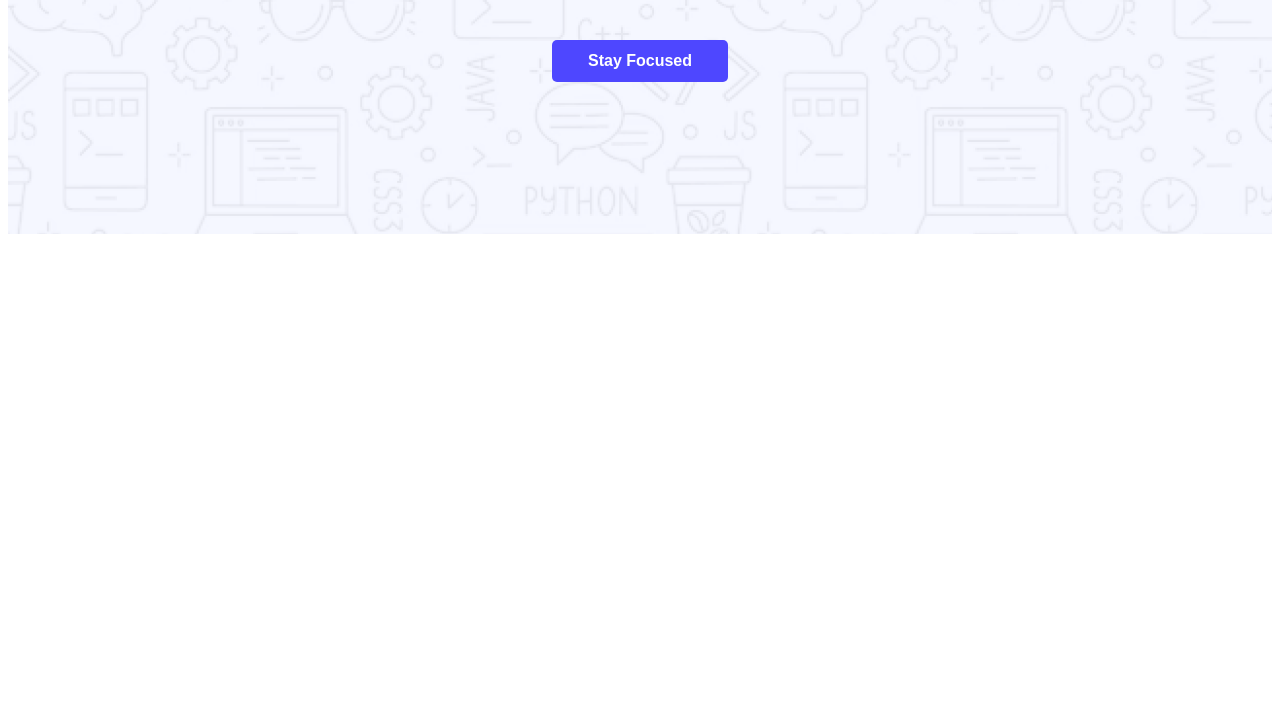
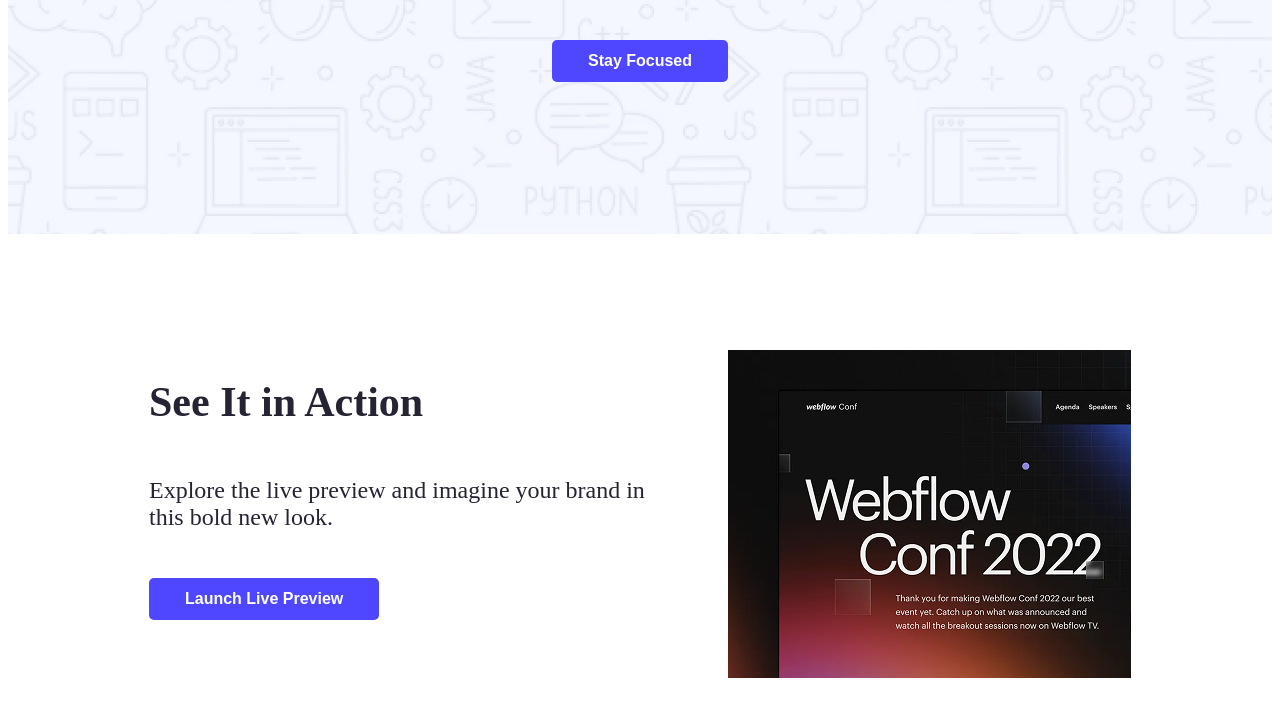
Before and after one commit to sanchoybiswas/1st-assignment, a plain HTML site: page index.html in a window 1280 px wide. Shown: the part 371-1088 px from the top of the page. Before the commit the page ends 800 px from the top, so only its background shows below. Drawn offline with Linux system fonts and the light colour scheme.

Commit message:
See It in Action

```diff
--- a/index.html
+++ b/index.html
@@ -21,8 +21,13 @@
             <button class="btn-primary my-btn">Stay Focused</button>
         </div>
     </header>
-    <main>
-
+    <main class="main">
+        <div class="main-conten">
+            <h1 class="bn-title">See It in Action</h1>
+            <p class="p-title">Explore the live preview and imagine your brand in this bold new look.</p>
+            <button class="btn-primary">Launch Live Preview</button>
+        </div>
+        <img src="Assets/wc-mini.png" alt="">
     </main>
     <footer>
 
--- a/styles/style.css
+++ b/styles/style.css
@@ -58,3 +58,24 @@
     text-align: center;
     padding-bottom: 152px;
 }
+/* main*/
+.bn-title{
+    font-weight: bold;
+    font-size: 42px;
+    color: #252432;
+    padding-bottom: 23px;
+}
+.p-title{
+    font-weight: normal;
+    font-size: 24px;
+    color: #252432;
+    padding-bottom: 23px;
+}
+.main{
+    display: flex;
+    justify-content: space-between;
+    padding: 116px 141px;
+}
+.main-conten{
+    width: 517px;
+}
```
